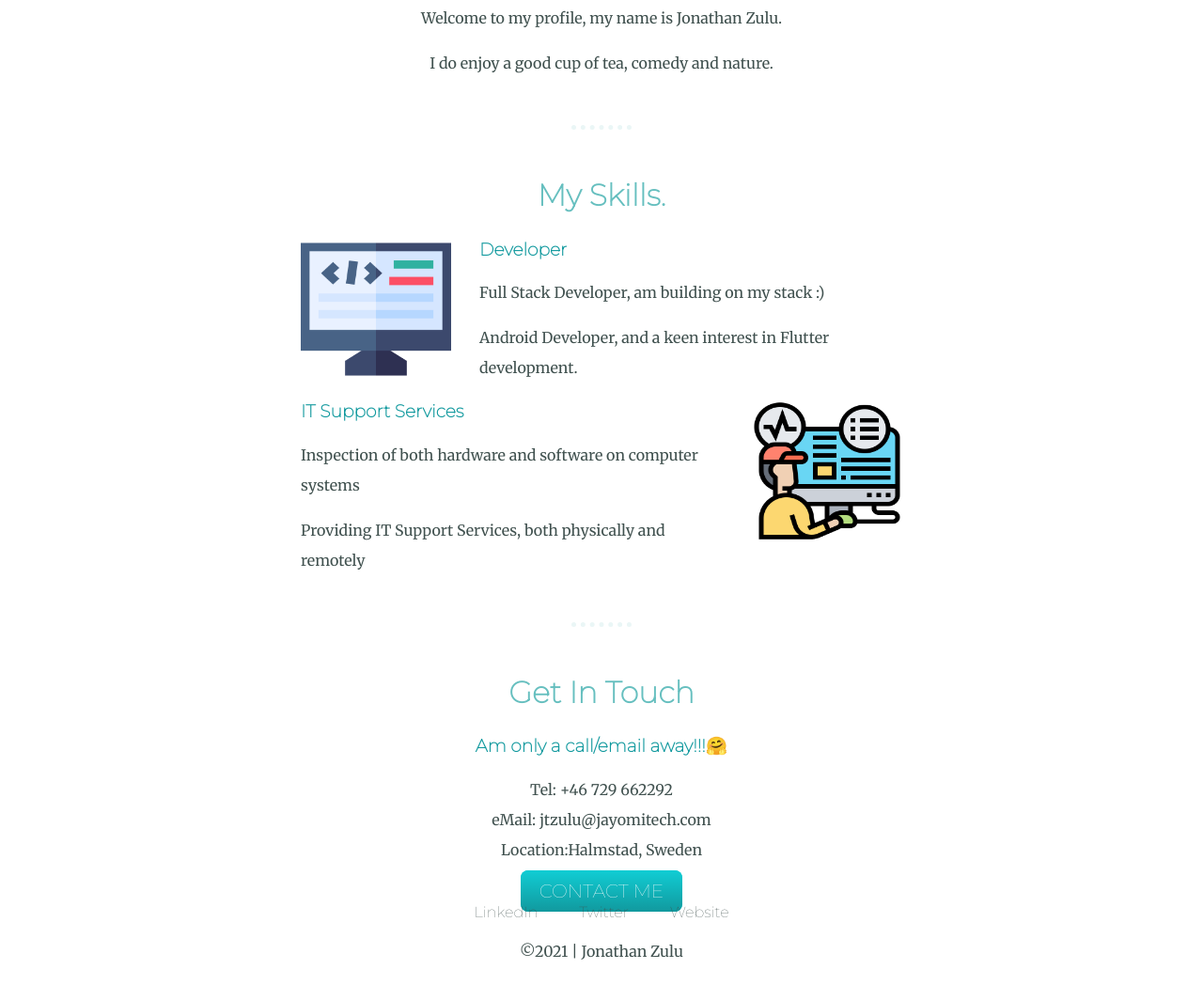
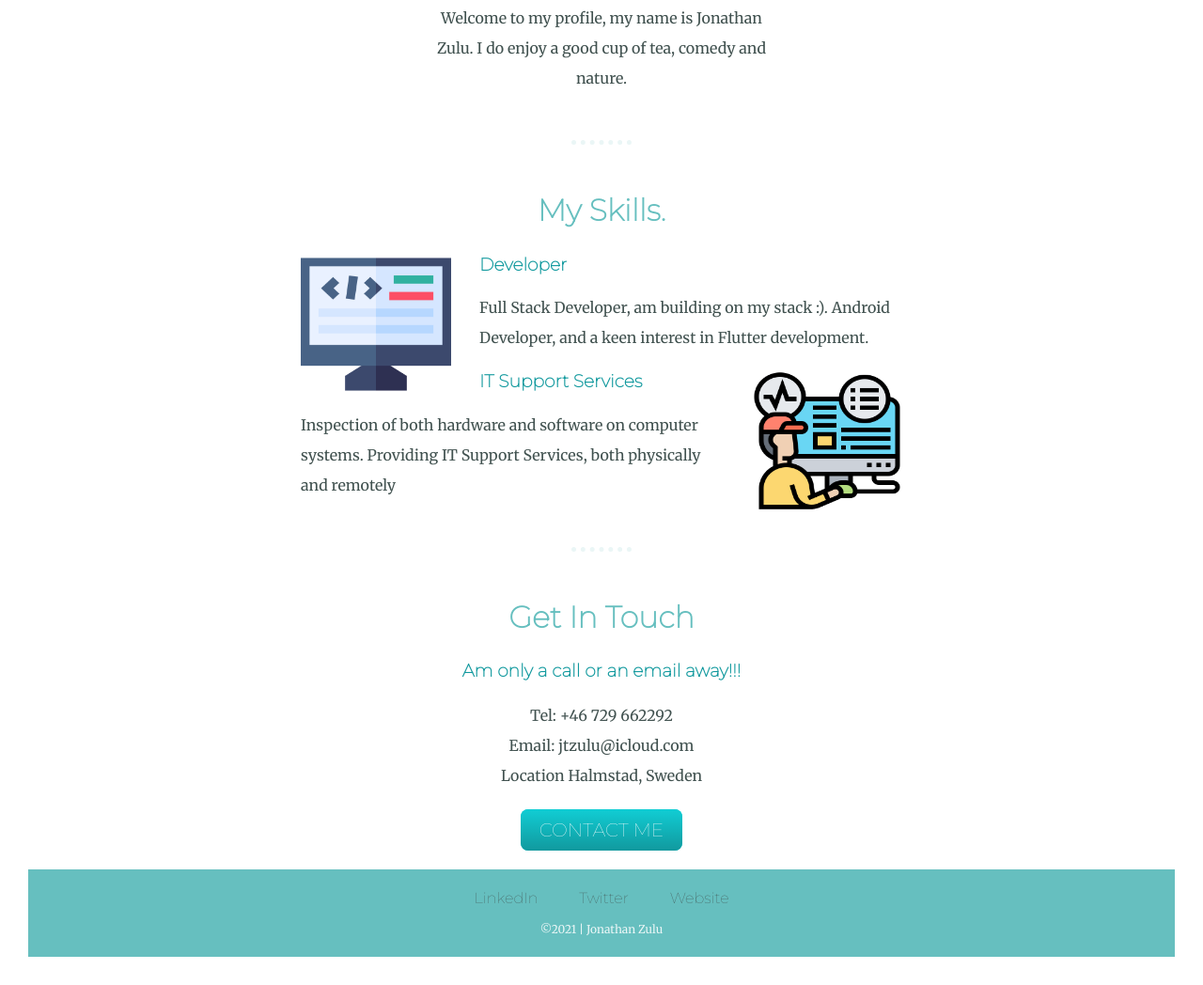
Before and after one commit to joul/portfolio, a plain HTML site: page index.html in a window 1280 px wide. Shown: the part 1028-2076 px from the top of the page at 94% size. Drawn offline with Linux system fonts and the light colour scheme.

Commit message:
Update new features

```diff
--- a/index.html
+++ b/index.html
@@ -24,43 +24,40 @@
     <img src="images/jzulu.png" alt="Jonathan Zulu" width="200"
     height="200">
     <h2>Hello.</h2>
-    <p>Welcome to my profile, my name is Jonathan Zulu.</p>
-    <p>I do enjoy a good cup of tea, comedy and nature.</p>
+    <p class="intro">Welcome to my profile, my name is Jonathan Zulu. I do enjoy a good cup of tea, comedy and nature.</p>
   </div>
   <hr>
-<div class="skills">
+  <div class="skills">
     <h2>My Skills.</h2>
     <div class="skill-row">
       <img class="skills-img-1" src="images/coding.png" alt="computer icon"
       width="150" height="150">
       <h3>Developer</h3>
-      <p>Full Stack Developer, am building on my stack :)</p>
-      <p>Android Developer, and a keen interest in Flutter development.</p>
-      <p><ul></p>
+      <p>Full Stack Developer, am building on my stack :).
+        Android Developer, and a keen interest in Flutter development.</p>
     </div>
     <div class="skill-row">
       <img class="skills-img-2" src="images/monitoring.png" alt="design by Eucalyp"
       width="150" height="150">
       <h3>IT Support Services</h3>
-      <p>Inspection of both hardware and software on computer systems</p>
-      <p>Providing IT Support Services, both physically and remotely</p>
+      <p>Inspection of both hardware and software on computer systems.
+        Providing IT Support Services, both physically and remotely</p>
     </div>
-</div>
+ </div>
   <hr>
-<div class="bottom-container">
+ <div class="bottom-container">
   <div class="contact-me">
     <h2>Get In Touch</h2>
-    <h3>Am only a call/email away!!!&#129303</h3>
-    <p>Tel: +46 729 662292<br>
-    eMail: jtzulu@jayomitech.com<br>
-    Location:Halmstad, Sweden</p>
-    <a class="btn" href="mailto:jtzulu@jayomitech.com">CONTACT ME</a>
+    <h3>Am only a call or an email away!!!</h3>
+    <p class="contact-message">Tel: +46 729 662292 <br>Email: jtzulu@icloud.com
+       <br>Location Halmstad, Sweden</p>
+    <a class="btn" href="mailto:jtzulu@icloud.com">CONTACT ME</a>
   </div>
-  <div class="bottom-container">
+  <div class="footer">
   <a class="footer-link" href="https://linkedin.com/in/jonathan-zulu-a2255219/">LinkedIn</a>
   <a class="footer-link" href="https://twitter.com/joul84">Twitter</a>
-  <a class="footer-link" href="https://jayomitech.com/">Website</a>
-  <p>©2021 | Jonathan Zulu</p>
+  <a class="footer-link" color="#11999E" href="https://jayomitech.com/">Website</a>
+  <p class="copyright">©2021 | Jonathan Zulu</p>
   </div>
  </div>
 </div>
```
